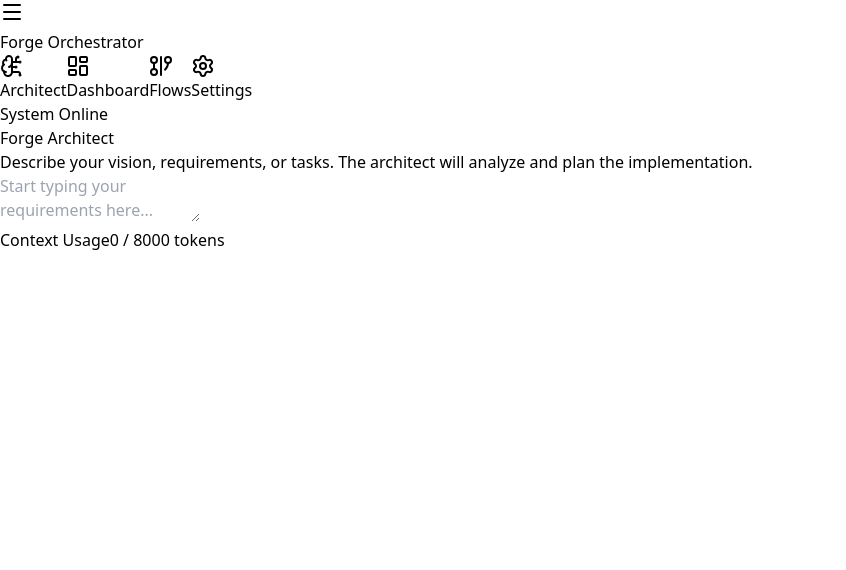
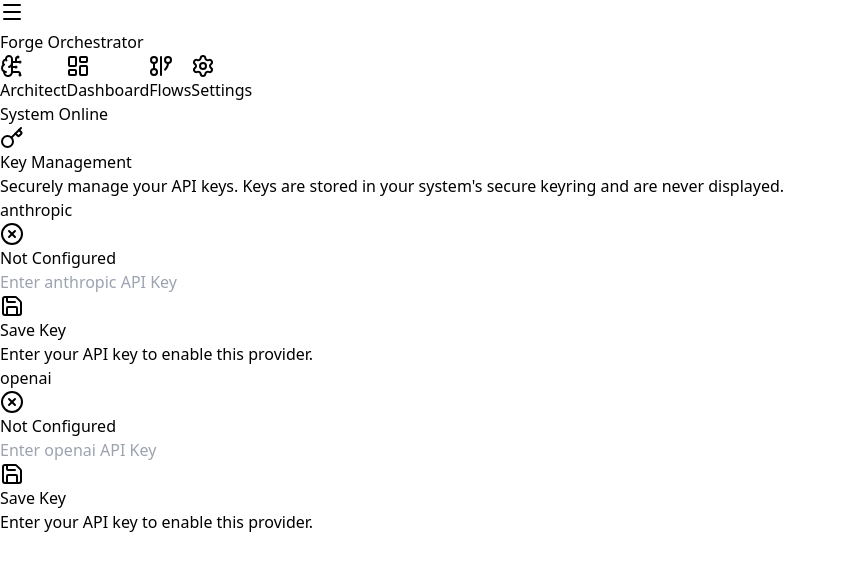
Before and after one commit to mikejsmith1985/forge-orchestrator, a React app in the folder frontend/: page / in a window 1280 px wide. Both pictures are taken after a click on the button "Settings". Shown: the top 570 px of the page, without its empty margins (0-846 px from the left). Built offline with nearby package versions, Linux system fonts and the light colour scheme; no server answers; the HTML template or start-up script is replaced by a standard one.

Commit message:
feat(frontend): implement key management ui (Issue #022)

```diff
--- a/frontend/src/App.tsx
+++ b/frontend/src/App.tsx
@@ -4,11 +4,12 @@
 import { ArchitectView } from './components/Architect/ArchitectView';
 import { LedgerView } from './components/Ledger/LedgerView';
 import { CommandDeck } from './components/Commands/CommandDeck';
+import { KeyManagement } from './components/Settings/KeyManagement';
 
 function App() {
   // Educational Comment: We use state to manage client-side routing.
   // This is a simple implementation; for larger apps, use react-router.
-  const [view, setView] = useState<'architect' | 'ledger' | 'commands'>('architect');
+  const [view, setView] = useState<'architect' | 'ledger' | 'commands' | 'settings'>('architect');
 
   return (
     <div className="flex h-screen bg-gray-950 overflow-hidden">
@@ -17,6 +18,7 @@
         {view === 'architect' && <ArchitectView />}
         {view === 'ledger' && <LedgerView />}
         {view === 'commands' && <CommandDeck />}
+        {view === 'settings' && <KeyManagement />}
       </MainContent>
     </div>
   );
--- a/frontend/src/components/Layout/Sidebar.tsx
+++ b/frontend/src/components/Layout/Sidebar.tsx
@@ -4,8 +4,8 @@
 
 // Educational Comment: Defining props interface for type safety and clarity on what data the component needs.
 interface SidebarProps {
-    currentView: 'architect' | 'ledger' | 'commands';
-    onViewChange: (view: 'architect' | 'ledger' | 'commands') => void;
+    currentView: 'architect' | 'ledger' | 'commands' | 'settings';
+    onViewChange: (view: 'architect' | 'ledger' | 'commands' | 'settings') => void;
 }
 
 export function Sidebar({ currentView, onViewChange }: SidebarProps) {
@@ -15,7 +15,7 @@
         { icon: BrainCircuit, label: 'Architect', view: 'architect' as const },
         { icon: LayoutDashboard, label: 'Dashboard', view: 'ledger' as const },
         { icon: GitGraph, label: 'Flows', view: 'commands' as const }, // Educational Comment: Mapping Flows to commands view as per contract
-        { icon: Settings, label: 'Settings', view: 'architect' as const }, // Placeholder
+        { icon: Settings, label: 'Settings', view: 'settings' as const },
     ];
 
     return (
--- /dev/null
+++ b/frontend/src/components/Settings/KeyManagement.tsx
@@ -0,0 +1,156 @@
+import { useState, useEffect } from 'react';
+import { Key, CheckCircle, XCircle, Loader2, Save } from 'lucide-react';
+import { cn } from '../../lib/utils';
+
+// Educational Comment: Defining the shape of our key status data
+interface KeyStatus {
+    provider: string;
+    isSet: boolean;
+}
+
+export function KeyManagement() {
+    const [statuses, setStatuses] = useState<KeyStatus[]>([]);
+    const [loading, setLoading] = useState(true);
+    const [saving, setSaving] = useState<string | null>(null);
+    const [inputs, setInputs] = useState<Record<string, string>>({});
+
+    // Educational Comment: Fetch initial status on mount
+    useEffect(() => {
+        fetchStatus();
+    }, []);
+
+    const fetchStatus = async () => {
+        try {
+            const response = await fetch('/api/keys/status');
+            if (response.ok) {
+                const data = await response.json();
+                setStatuses(data.keys || []);
+            }
+        } catch (error) {
+            console.error('Failed to fetch key status:', error);
+        } finally {
+            setLoading(false);
+        }
+    };
+
+    const handleSave = async (provider: string) => {
+        const key = inputs[provider];
+        if (!key) return;
+
+        setSaving(provider);
+        try {
+            // Educational Comment: We send the key to the backend via POST.
+            // The backend is responsible for securely storing it (e.g., in the system keyring).
+            // We never read the key back to the frontend for security reasons.
+            const response = await fetch('/api/keys', {
+                method: 'POST',
+                headers: { 'Content-Type': 'application/json' },
+                body: JSON.stringify({ provider, key }),
+            });
+
+            if (response.ok) {
+                await fetchStatus();
+                setInputs(prev => ({ ...prev, [provider]: '' })); // Clear input on success
+            }
+        } catch (error) {
+            console.error('Failed to save key:', error);
+        } finally {
+            setSaving(null);
+        }
+    };
+
+    // Educational Comment: Helper to get the status icon based on isSet state
+    const getStatusIcon = (isSet: boolean) => {
+        if (isSet) {
+            return <CheckCircle className="w-5 h-5 text-green-500" />;
+        }
+        return <XCircle className="w-5 h-5 text-red-500" />;
+    };
+
+    // Default providers if API fails or returns empty (for initial UI state)
+    const displayProviders = statuses.length > 0 ? statuses : [
+        { provider: 'anthropic', isSet: false },
+        { provider: 'openai', isSet: false }
+    ];
+
+    return (
+        <div className="p-6 max-w-4xl mx-auto text-white">
+            <div className="mb-8">
+                <h2 className="text-3xl font-bold flex items-center gap-3 mb-2">
+                    <Key className="w-8 h-8 text-blue-400" />
+                    Key Management
+                </h2>
+                <p className="text-gray-400">
+                    Securely manage your API keys. Keys are stored in your system's secure keyring and are never displayed.
+                </p>
+            </div>
+
+            <div className="grid gap-6">
+                {loading ? (
+                    <div className="flex justify-center p-12">
+                        <Loader2 className="w-8 h-8 animate-spin text-blue-400" />
+                    </div>
+                ) : (
+                    displayProviders.map((status) => (
+                        <div
+                            key={status.provider}
+                            data-testid={`provider-card-${status.provider}`}
+                            className="bg-gray-900/50 border border-white/10 rounded-xl p-6 backdrop-blur-sm"
+                        >
+                            <div className="flex items-center justify-between mb-4">
+                                <div className="flex items-center gap-3">
+                                    <h3 className="text-xl font-semibold capitalize">
+                                        {status.provider}
+                                    </h3>
+                                    <div className="flex items-center gap-2 text-sm bg-gray-800 px-3 py-1 rounded-full border border-white/5">
+                                        {getStatusIcon(status.isSet)}
+                                        <span className={status.isSet ? "text-green-400" : "text-red-400"}>
+                                            {status.isSet ? "Configured" : "Not Configured"}
+                                        </span>
+                                    </div>
+                                </div>
+                            </div>
+
+                            <div className="flex gap-4">
+                                <div className="flex-1">
+                                    <input
+                                        type="password"
+                                        placeholder={`Enter ${status.provider} API Key`}
+                                        className="w-full bg-gray-950 border border-white/10 rounded-lg px-4 py-3 text-white placeholder-gray-500 focus:outline-none focus:ring-2 focus:ring-blue-500 transition-all"
+                                        value={inputs[status.provider] || ''}
+                                        onChange={(e) => setInputs(prev => ({
+                                            ...prev,
+                                            [status.provider]: e.target.value
+                                        }))}
+                                    />
+                                </div>
+                                <button
+                                    onClick={() => handleSave(status.provider)}
+                                    disabled={!inputs[status.provider] || saving === status.provider}
+                                    className={cn(
+                                        "flex items-center gap-2 px-6 py-3 rounded-lg font-medium transition-all",
+                                        !inputs[status.provider] || saving === status.provider
+                                            ? "bg-gray-800 text-gray-500 cursor-not-allowed"
+                                            : "bg-blue-600 hover:bg-blue-500 text-white shadow-lg shadow-blue-500/20"
+                                    )}
+                                >
+                                    {saving === status.provider ? (
+                                        <Loader2 className="w-5 h-5 animate-spin" />
+                                    ) : (
+                                        <Save className="w-5 h-5" />
+                                    )}
+                                    Save Key
+                                </button>
+                            </div>
+                            <p className="mt-3 text-sm text-gray-500">
+                                {status.isSet
+                                    ? "Key is currently set. Enter a new value to update it."
+                                    : "Enter your API key to enable this provider."}
+                            </p>
+                        </div>
+                    ))
+                )}
+            </div>
+        </div>
+    );
+}
```
Also changed, not shown: 1 other file (tests, documents, lock files or other folders).
